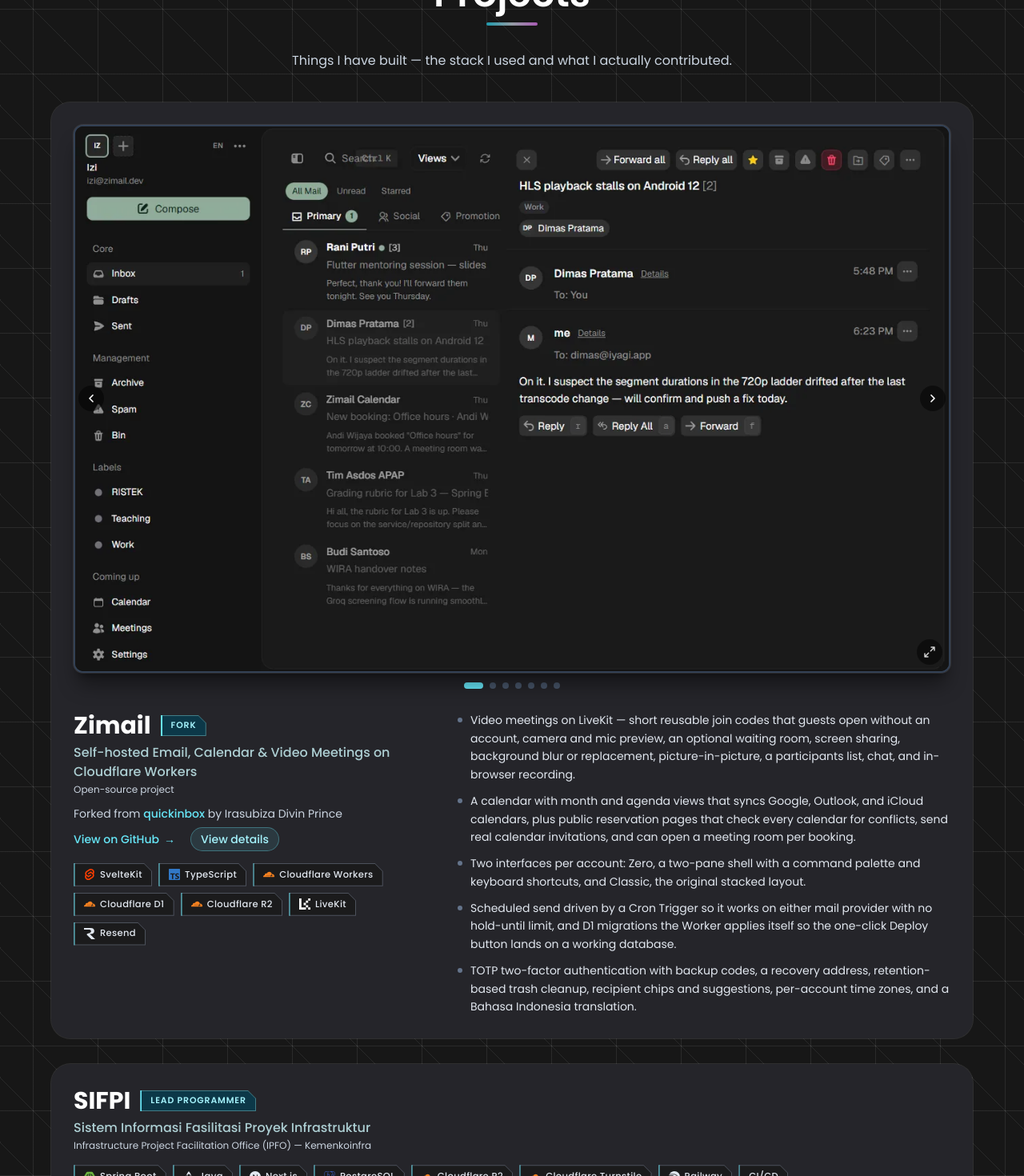
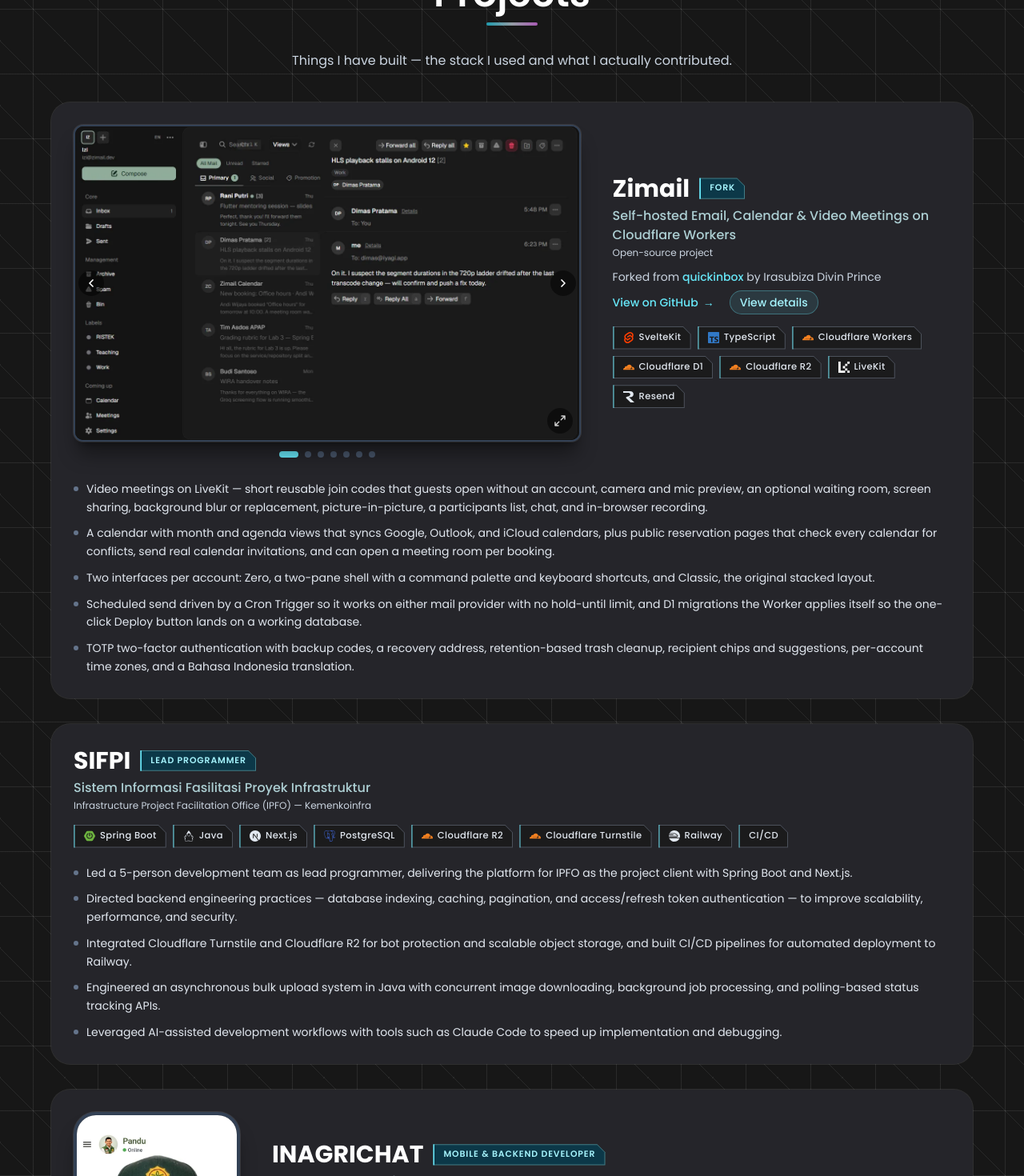
Before and after one commit to MHibriziF/portfolio-web-v1, a React (Vite) app: page / in a window 1280 px wide. Shown: the part 4728-6198 px from the top of the page at 80% size. Built offline with nearby package versions, Linux system fonts and the light colour scheme.

Commit message:
fix(projects): put landscape screenshots beside the text instead of full width

```diff
--- a/src/components/sub-components/ProjectCard.jsx
+++ b/src/components/sub-components/ProjectCard.jsx
@@ -7,7 +7,7 @@
 /**
  * One project: screenshot carousel (when screenshots exist), tech stack, and
  * the contributions from the CV. Phone screenshots sit beside the text and
- * alternate sides; landscape web screenshots span the card above it. Either
+ * alternate sides; landscape web screenshots take the wider column beside it. Either
  * opens the full-size details view.
  */
 function ProjectCard({ project, index }) {
@@ -93,11 +93,11 @@
     >
       {desktop ? (
         <>
-          {carousel}
-          <div className="mt-7 grid gap-6 lg:grid-cols-[minmax(0,5fr)_minmax(0,7fr)] lg:gap-10">
+          <div className="grid gap-6 lg:grid-cols-[minmax(0,3fr)_minmax(0,2fr)] lg:items-center lg:gap-10">
+            {carousel}
             <div className="min-w-0">{header}</div>
-            <div className="min-w-0">{points}</div>
           </div>
+          <div className="mt-7">{points}</div>
         </>
       ) : (
         <div
```
